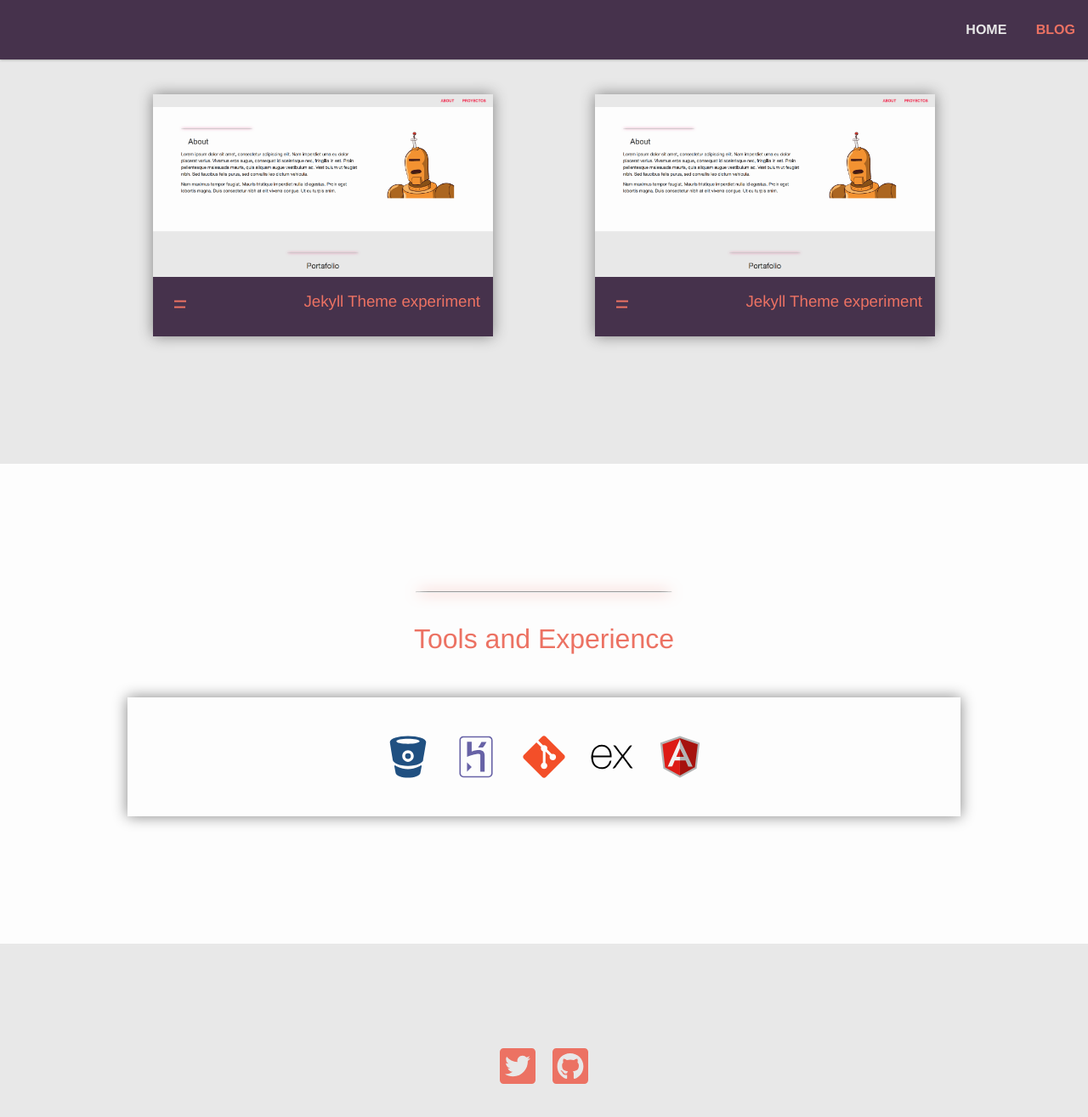
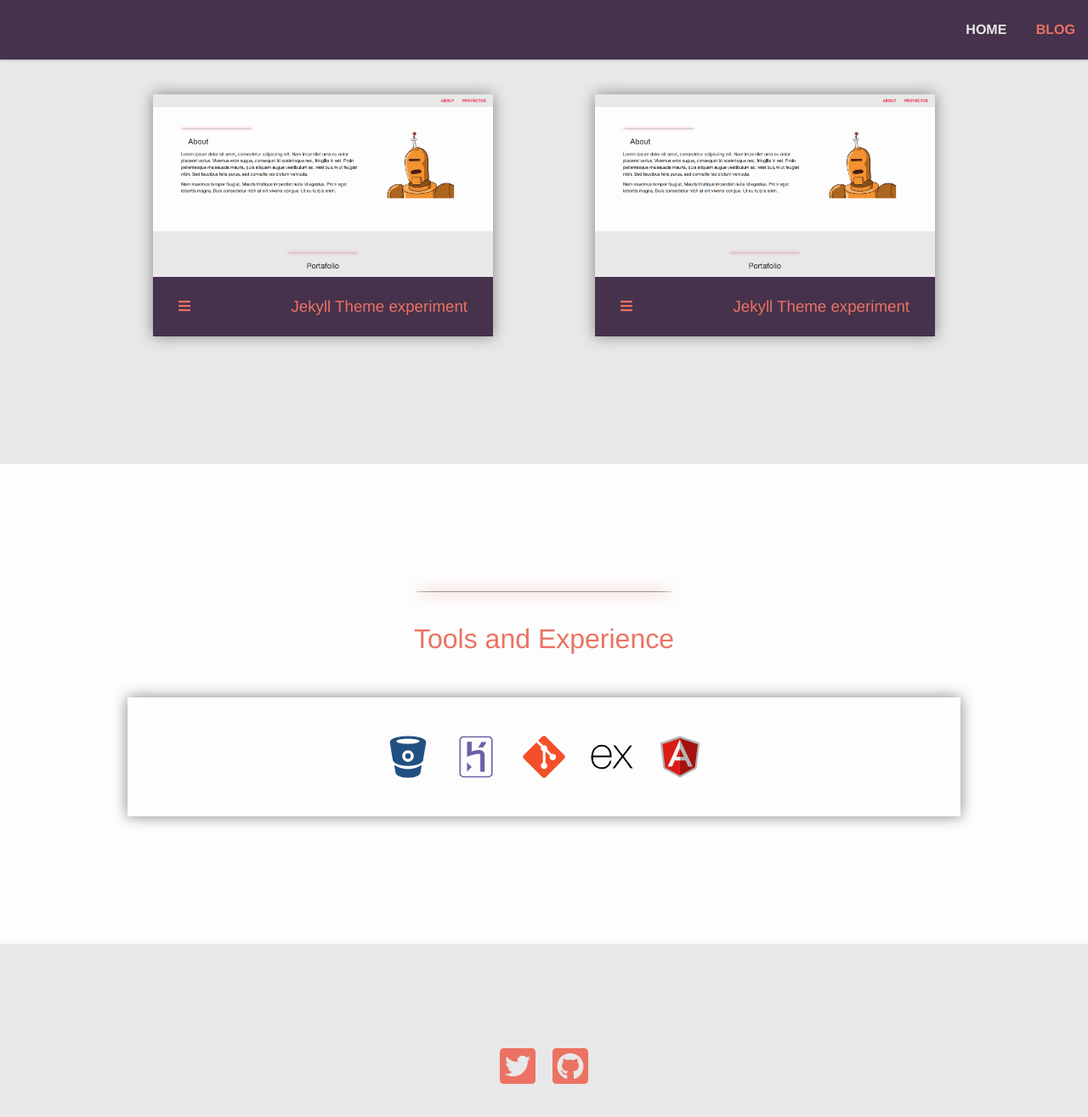
Before and after one commit to anxhe/jekyll-theme-experiment, a Jekyll site: the page built from index.md, in a window 1280 px wide and 1400 px high, scrolled down 688 px. Shown: the top 1315 px of the window at 85% size. Built offline with Jekyll 4.4.1, drawn with Linux system fonts in a browser that asks for light colours.

Commit message:
Modify menu portfolio

```diff
--- a/_includes/head.html
+++ b/_includes/head.html
@@ -4,5 +4,5 @@
   <title>{{ site.title }}</title>
   <link rel="stylesheet" href="{{ "/assets/main.css" | relative_url }}">
   <script defer src="{{ "/assets/fontawesome/js/fontawesome-all.min.js" | relative_url }}" ></script>
-  <script defer src="{{ "/assets/javascript/phoneMenu.js" | relative_url }}" ></script>
+  <script defer src="{{ "/assets/javascript/toggleMenu.js" | relative_url }}" ></script>
 </head>
--- a/_includes/portfolio.html
+++ b/_includes/portfolio.html
@@ -11,16 +11,25 @@
               <img src="{{ project.img_relative_url | relative_url }}" alt="{{ project.name }}">
             </div>
             <div class="content-hamburger-menu">
-              <input id="toggle-{{ forloop.index }}" type="checkbox">
-              <label class="toggle-container" for="toggle-{{ forloop.index }}">
-                <span class="button button-toggle"></span>
-                <div class="information-project">
-                 <h3>{{ project.name }}</h3>
-                </div>
-              </label>
-              <nav class="nav">
-                <a class="nav-item" href="{{ project.link }}" target="_blank"><i class="fas fa-link"></i></a>
-                <a class="nav-item" href="{{ project.github }}" target="_blank"><i class="fab fa-github-alt"></i></a>
+              <div class="information-project">
+                <ul>
+                  <li>
+                    <a class="icon" id="toggle-{{ forloop.index }}">
+                      <i class="fas fa-bars"></i>
+                    </a>
+                  </li>
+                  <li>
+                    <h3>{{ project.name }}</h3>
+                  </li>
+                </ul>
+              </div>
+              <nav class="nav-links nav-{{ forloop.index }}">
+                <a class="nav-item" href="{{ project.link }}" target="_blank">
+                  <i class="fas fa-link"></i>
+                </a>
+                <a class="nav-item" href="{{ project.github }}" target="_blank">
+                  <i class="fab fa-github-alt"></i>
+                </a>
               </nav>
             </div>
           </div>
--- a/_sass/experiment.scss
+++ b/_sass/experiment.scss
@@ -34,11 +34,11 @@
   "experiment/syntax-highlighting",
   "experiment/layout",
   //components
+  "experiment/modules/avatar",
+  "experiment/modules/content_tools",
+  "experiment/modules/hr",
   "experiment/modules/information-box",
+  "experiment/modules/nav_portafolio",
   "experiment/modules/navbar",
-  "experiment/modules/avatar",
-  "experiment/modules/project_portafolio",
-  "experiment/modules/content_tools",
-  "experiment/modules/post",
-  "experiment/modules/hr"
+  "experiment/modules/post"
 ;
--- a/_sass/experiment/_reset.scss
+++ b/_sass/experiment/_reset.scss
@@ -41,6 +41,7 @@
  */
 ul, ol {
   margin-left: $spacing-unit;
+  list-style: none;
 }
 
 li {
@@ -70,7 +71,7 @@
 a {
   color: $brand-color;
   text-decoration: none;
-
+  cursor: pointer;
   &:hover {
     color: $grey-color-dark;
   }
--- /dev/null
+++ b/_sass/experiment/modules/_nav_portafolio.scss
@@ -0,0 +1,101 @@
+.item-container-project {
+  background-color: $background-color;
+  margin: $spacing-unit;
+  width: 400px;
+  height: 285px;
+
+  @media screen and (max-width: $on-phone) {
+    width: 300px;
+    height: 180px;
+  }
+
+  .item-project {
+    height: 215px;
+    @media screen and (max-width: $on-phone) {
+      height: 115px;
+    }
+    img {
+      display: block;
+      width: 100%;
+    }
+  }
+
+  .content-hamburger-menu {
+    width: 400px;
+    height: 285px;
+    box-shadow: 0 0 1em $grey-color;
+    position: relative;
+    top: -215px;
+    transition: .3s;
+    overflow: hidden;
+
+    @media screen and (max-width: $on-phone) {
+      height: 180px;
+      top: -115px;
+      width: 300px;
+    }
+
+    .information-project {
+      background-color: $purple-color;
+      bottom: 0px;
+      color: $brand-color;
+      height: 70px;
+      line-height: 70px;
+      position: absolute;
+      width: 100%;
+      z-index: 10;
+      @media screen and (max-width: $on-phone) {
+        height: 30px;
+        line-height: 30px;
+        font-size: $spacing-unit / 2;
+      }
+      ul {
+        display: flex;
+        justify-content: space-between;
+        h3 {
+          margin-right: $spacing-unit;
+        }
+        .icon:hover {
+          color: $grey-color-light;
+        }
+      }
+    }
+    .nav-links {
+      align-items: center;
+      bottom: -285px;
+      display: flex;
+      justify-content: center;
+      height: 215px;
+      // display: inline-block;
+      position: relative;
+      // pointer-events: none;
+      // z-index: 1;
+      background-color: $purple-color-transparent;
+      transition: .3s;
+      @media screen and (max-width: $on-phone) {
+        height: 160px;
+      }
+      .nav-item {
+        position: relative;
+        display: inline-block;
+        // float: left;
+        // clear: both;
+        // color: transparent;
+        font-size: 14px;
+        padding: 30px;
+        letter-spacing: -6.2px;
+        height: 7px;
+        line-height: 7px;
+        text-transform: uppercase;
+        &:hover {
+          color: $grey-color-light;
+        }
+      }
+    }
+    @for $i from 1 through $projects {
+      .active_nav-#{$i} {
+        bottom: 0;
+      }
+    }
+  }
+}
--- a/_sass/experiment/modules/_project_portafolio.scss
+++ /dev/null
@@ -1,216 +0,0 @@
-$transition-duration: 0.5s;
-$transition-delay: 0.05s;
-$items: 2;
-
-.item-container-project {
-  background-color: $background-color;
-  margin: $spacing-unit;
-  width: 400px;
-  height: 285px;
-  @media screen and (max-width: $on-phone) {
-    width: 300px;
-    height: 180px;
-  }
-
-  .item-project {
-    height: 215px;
-    @media screen and (max-width: $on-phone) {
-      height: 115px;
-    }
-
-    img {
-      display: block;
-      width: 100%;
-    }
-  }
-
-  .content-hamburger-menu {
-    width: 400px;
-    height: 285px;
-    box-shadow: 0 0 1em $grey-color;
-    position: relative;
-    top: -215px;
-    overflow: hidden;
-    @media screen and (max-width: $on-phone) {
-      height: 180px;
-      top: -115px;
-      width: 300px;
-    }
-
-    .information-project {
-      width: 100%;
-      height: 70px;
-      background-color: $purple-color;
-      display: block;
-      bottom: 0px;
-      position: absolute;
-      @media screen and (max-width: $on-phone) {
-        height: 30px;
-      }
-      h3 {
-        color: $brand-color;
-        text-align: end;
-        margin: 15px 15px 0 0;
-        @media screen and (max-width: $on-phone) {
-          font-size: 17px;
-          margin: 0 5px 0 0;
-        }
-      }
-    }
-
-    @for $i from 1 through $projects {
-      #toggle-#{$i} {
-        position: absolute;
-        visibility: hidden;
-      }
-
-      // Styles for the 'open' state, if the checkbox is checked
-      #toggle-#{$i}:checked {
-      // Any element you need to change the style if menu is open goes here, using the sibling selector (~) as follows
-        // Making the "X" icon using `:before` and `:after` pseudo-elements
-        & ~ .toggle-container .button-toggle {
-          box-shadow: 0 0 0 450px $purple-color-transparent, inset 0 0 0 20px $purple-color-transparent;
-          &:before {
-            transform: translateY(50%) rotate(45deg) scale(1);
-          }
-          &:after {
-            transform: translateY(-50%) rotate(-45deg) scale(1);
-          }
-        }
-
-        // Open nav
-        & ~ .nav {
-          background: transparent;
-          pointer-events: all;
-          transform: translate(130px, -130px);
-          // Restoring nav items from "lines" in the menu icon
-          .nav-item {
-            font-size: 20px;
-            color: $brand-color;
-            letter-spacing: 0;
-            height: 40px;
-            line-height: 40px;
-            margin-top: 0;
-            opacity: 1;
-            transform: scaleY(1);
-            transition: $transition-duration, opacity 0.1s;
-
-            &:hover {
-              color: $grey-color-light;
-            }
-            // Hiding the lines
-            &:before {
-              opacity: 0;
-            }
-          }
-        }
-      }
-    }
-
-    .button-toggle {
-      position: absolute;
-      top: 215px;
-      display: inline-block;
-      width: 20px;
-      height: 20px;
-      margin: 25px;
-      background-color: transparent;
-      border: none;
-      cursor: pointer;
-      border-radius: 100%;
-      transition: $transition-duration + 0.1;
-      z-index: 1;
-      @media screen and (max-width: 400px) {
-        top: 128px;
-      }
-
-      // Making the "X" icon using `:before` and `:after` pseudo-elements
-      // Initially hidden because `scale(0)` transformation
-
-      &:before, &:after {
-        position: absolute;
-        content: '';
-        top: 50%;
-        left: 0;
-        width: 100%;
-        height: 2px;
-        background-color: $brand-color;
-        border-radius: 5px;
-        transition: $transition-duration;
-      }
-
-      &:before {
-        transform: translateY(50%) rotate(45deg) scale(0);
-      }
-
-      &:after {
-        transform: translateY(-50%) rotate(-45deg) scale(0);
-      }
-    }
-
-    .nav {
-      display: inline-block;
-      position: relative;
-      top: 215px;
-      margin: 25px 25px 20px;
-      // Don't want pointer-events as menu is closed
-      pointer-events: none;
-      transition: $transition-duration;
-      z-index: 1;
-      @media screen and (max-width: 400px) {
-        top: 132px;
-      }
-
-      // Showing nav items as lines, making up the hamburger menu icon
-      .nav-item {
-        position: relative;
-        display: inline-block;
-        float: left;
-        clear: both;
-        color: transparent;
-        font-size: 14px;
-        letter-spacing: -6.2px;
-        height: 7px;
-        line-height: 7px;
-        text-transform: uppercase;
-        white-space: nowrap;
-        transform: scaleY(0.2);
-        transition: $transition-duration, opacity 1s;
-
-        // Setting delays for the nav items in close transition
-        @for $i from 1 through $items {
-          &:nth-child(#{$i}) {
-            $delay: ($i - 1) * $transition-delay;
-            transition-delay: $delay;
-            &:before {
-              transition-delay: $delay;
-            }
-          }
-        }
-
-        // Adjusting width for the first line
-        &:nth-child(1) {
-          letter-spacing: -8px;
-        }
-
-        // Adjusting width for the second line
-        &:nth-child(2) {
-          letter-spacing: -7px;
-        }
-
-        // Getting the lines for the hamburger menu icon
-        &:before {
-          position: absolute;
-          content: '';
-          top: 50%;
-          left: 0;
-          width: 100%;
-          height: 2px;
-          background-color: $brand-color;
-          transform: translateY(-50%) scaleY(5);
-          transition: $transition-duration;
-        }
-      }
-    }
-  }
-}
--- a/assets/javascript/phoneMenu.js
+++ /dev/null
@@ -1,27 +0,0 @@
-let query = window.matchMedia('(max-width: 500px)');
-query.addListener(mediaQuery);
-
-let $button = document.querySelector('#burguer-button');
-let navItem = document.querySelector('.navbar-item');
-
-function toggleMenu() {
-  let ico = $button.querySelector('svg');
-  if (navItem.classList.contains('active')){
-    navItem.classList.remove('active');
-    ico.classList.replace('fa-times-circle', 'fa-bars');
-    ico.setAttribute('data-icon', 'bars');
-  } else {
-    navItem.classList.add('active');
-    ico.classList.replace('fa-bars', 'fa-times-circle');
-    ico.setAttribute('data-icon', 'times-circle');
-  }
-}
-
-function mediaQuery() {
-  if (query.matches) {
-    $button.addEventListener('click', toggleMenu);
-  } else {
-    $button.removeEventListener('click', toggleMenu);
-  }
-}
-mediaQuery();
--- /dev/null
+++ b/assets/javascript/toggleMenu.js
@@ -0,0 +1,45 @@
+function mediaQuery(query) {
+  let $button = document.querySelector('#burguer-button');
+  let navItem = document.querySelector('.navbar-item');
+  let element = 'active';
+  if (query.matches) {
+    $button.addEventListener('click', function() {
+      toggleMenu(navItem, $button, element)
+    });
+  } else {
+    $button.removeEventListener('click', function() {
+      toggleMenu(navItem, $button, element);
+    });
+  }
+}
+
+function toggleMenu(navItem, $button, element) {
+  let ico = $button.querySelector('svg');
+  if (navItem.classList.contains(element)){
+    navItem.classList.remove(element);
+    ico.classList.replace('fa-times-circle', 'fa-bars');
+    ico.setAttribute('data-icon', 'bars');
+  } else {
+    navItem.classList.add(element);
+    ico.classList.replace('fa-bars', 'fa-times-circle');
+    ico.setAttribute('data-icon', 'times-circle');
+  }
+}
+
+
+window.onload = function() {
+  let query = window.matchMedia('(max-width: 500px)');
+  query.addListener(mediaQuery);
+
+  mediaQuery(query);
+
+  let all = document.querySelectorAll('.icon');
+  for (let i = 1; i < all.length + 1; i ++) {
+    let nav = document.querySelector('.nav-'+i);
+    let $button = document.querySelector('#toggle-'+ i);
+    let element = 'active_nav-'+i;
+    $button.addEventListener('click', function() {
+      toggleMenu(nav, $button, element);
+    });
+  }
+}
```
